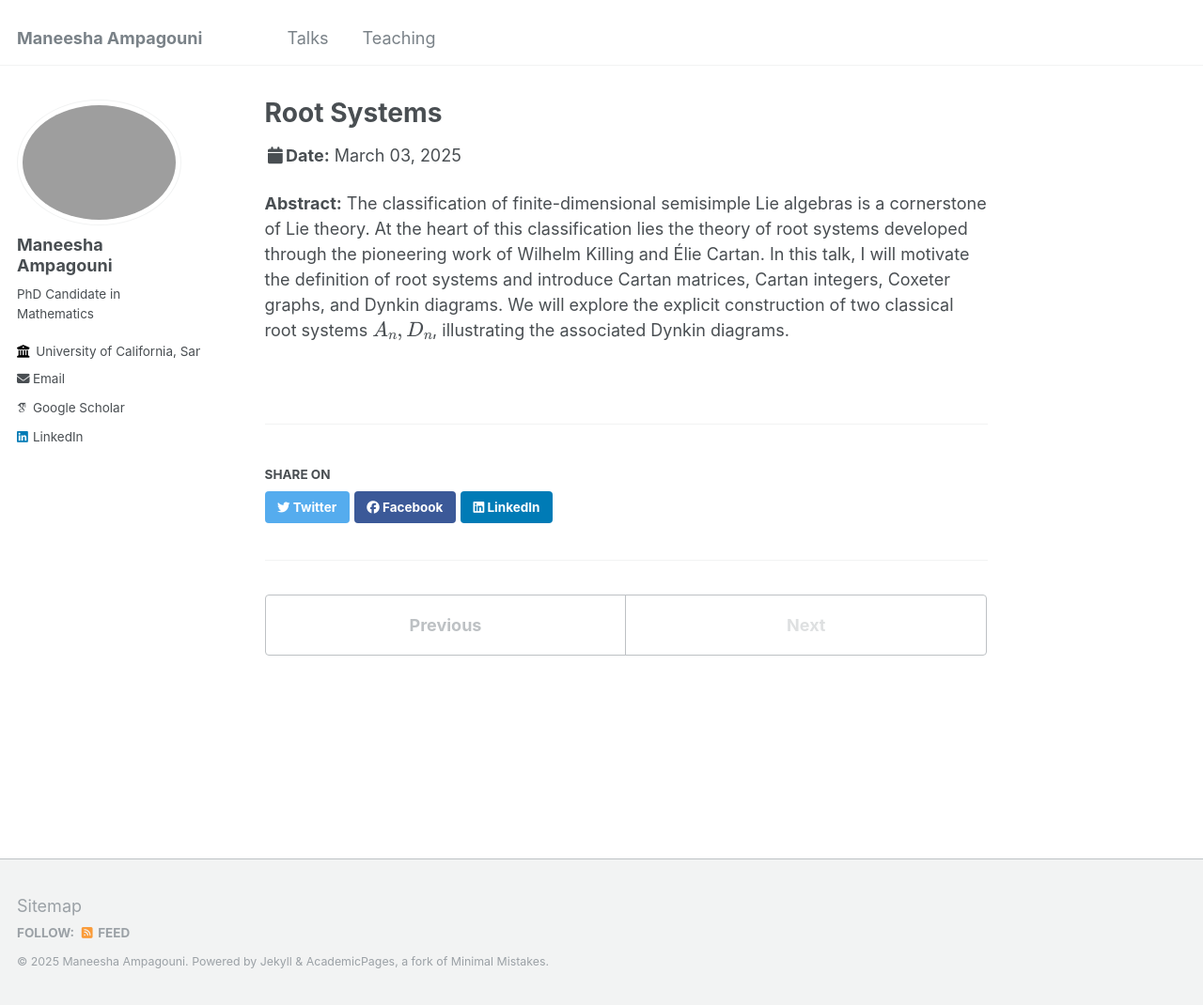
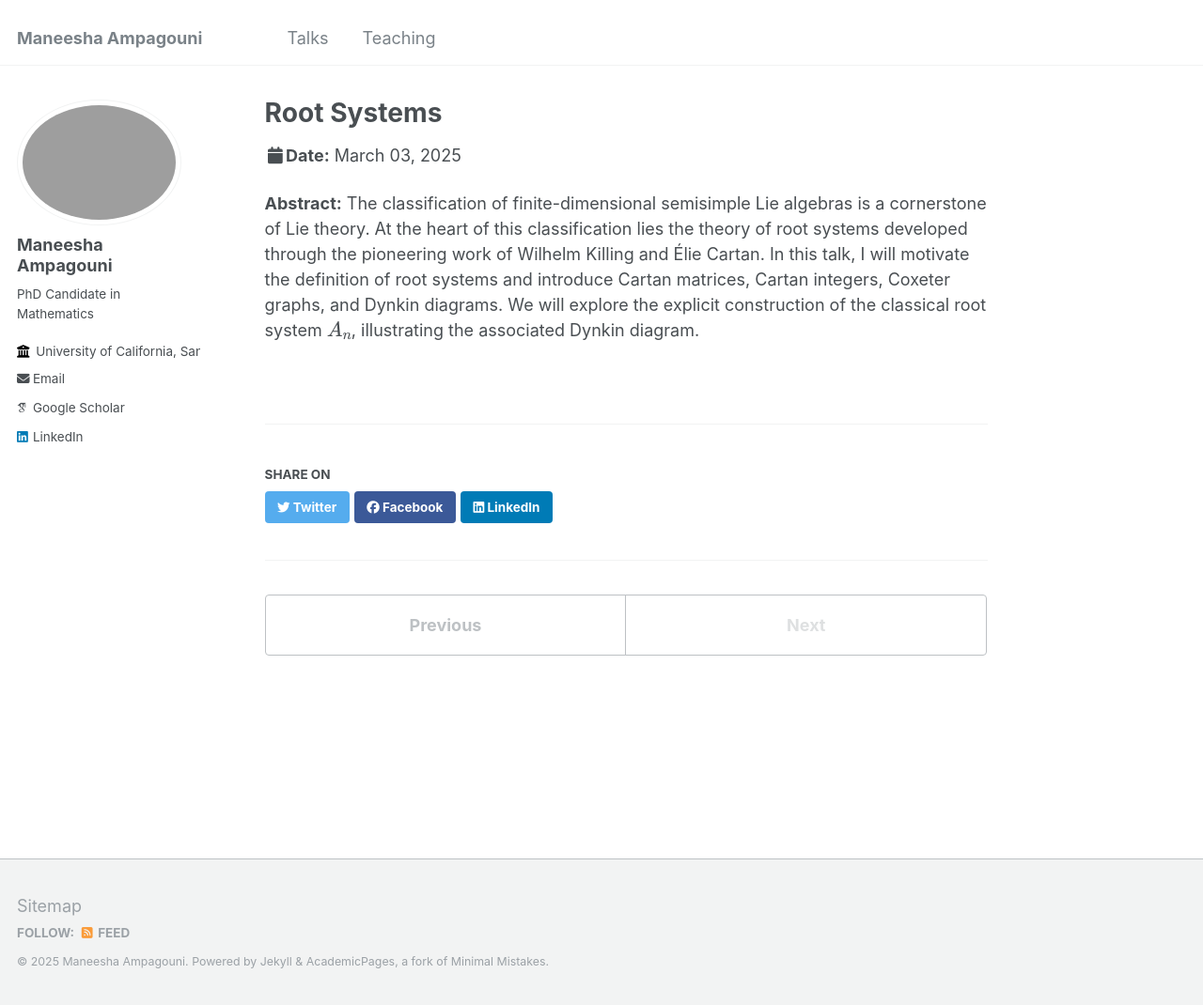
Before and after one commit to ManeeshaAmpagouni/maneeshaampagouni.github.io, a Jekyll site: the page built from _talks/Root Systems.md, in a window 1280 px wide and 1070 px high. Shown: the whole window at 94% size. Built offline with Jekyll 4.4.1, drawn with Linux system fonts in a browser that asks for light colours; some web fonts are replaced.

Commit message:
Abstract update

```diff
--- a/_talks/Root Systems.md
+++ b/_talks/Root Systems.md
@@ -9,4 +9,4 @@ date: 2025-03-03
 ---
 
 **Abstract:**
-The classification of finite-dimensional semisimple Lie algebras is a cornerstone of Lie theory. At the heart of this classification lies the theory of root systems developed through the pioneering work of Wilhelm Killing and Élie Cartan. In this talk, I will motivate the definition of root systems and introduce Cartan matrices, Cartan integers, Coxeter graphs, and Dynkin diagrams. We will explore the explicit construction of two classical root systems $A_n,D_n$, illustrating the associated Dynkin diagrams.
+The classification of finite-dimensional semisimple Lie algebras is a cornerstone of Lie theory. At the heart of this classification lies the theory of root systems developed through the pioneering work of Wilhelm Killing and Élie Cartan. In this talk, I will motivate the definition of root systems and introduce Cartan matrices, Cartan integers, Coxeter graphs, and Dynkin diagrams. We will explore the explicit construction of the classical root system $A_n$, illustrating the associated Dynkin diagram.
```
